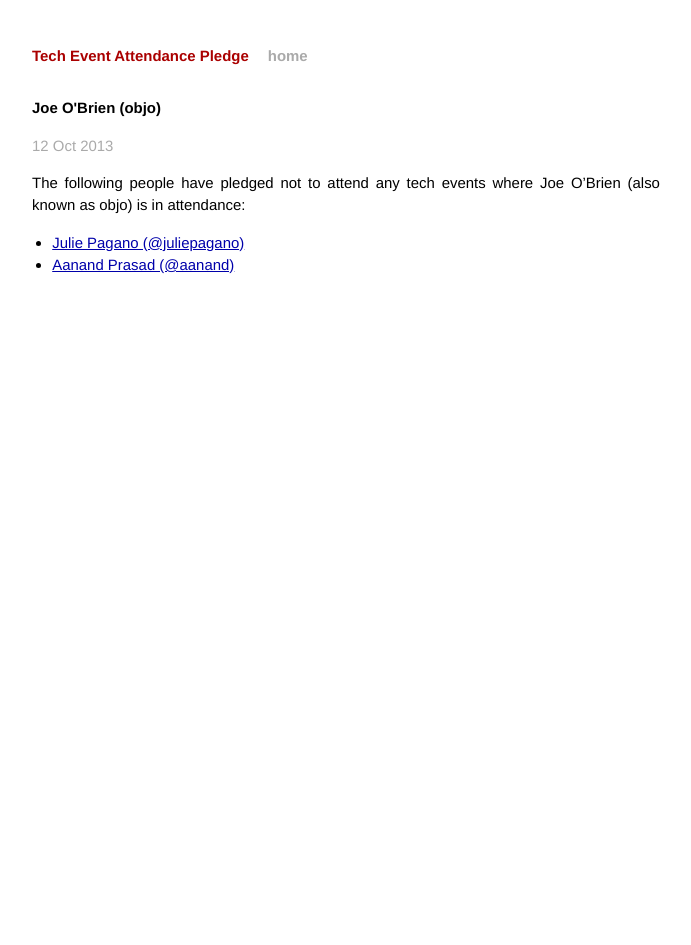
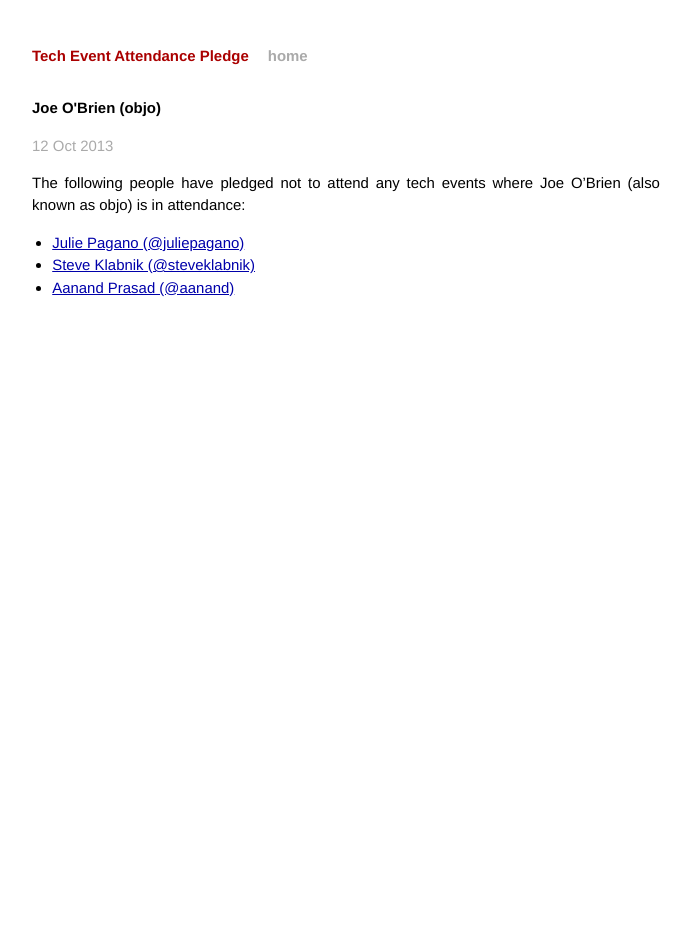
Before and after one commit to techtektek/tech-event-attendance-pledge.github.io, a Jekyll site: the page built from _posts/2013-10-12-objo.markdown, in a window 1280 px wide. Shown: the whole page, without its empty margins (294-985 px from the left). Built offline with Jekyll 4.4.1, drawn with Linux system fonts in a browser that asks for light colours; Markdown is read by kramdown in place of the engine named in the settings.

Commit message:
Add steveklabnik with link to tweet.

```diff
--- a/_posts/2013-10-12-objo.markdown
+++ b/_posts/2013-10-12-objo.markdown
@@ -9,4 +9,5 @@ The following people have pledged not to attend any tech events where Joe
 O'Brien (also known as objo) is in attendance:
 
 * [Julie Pagano (@juliepagano)](https://twitter.com/juliepagano/status/388839312558927872)
+* [Steve Klabnik (@steveklabnik)](https://twitter.com/steveklabnik/status/387731220664434690)
 * [Aanand Prasad (@aanand)](https://twitter.com/aanand/status/389054922899337216)
```
